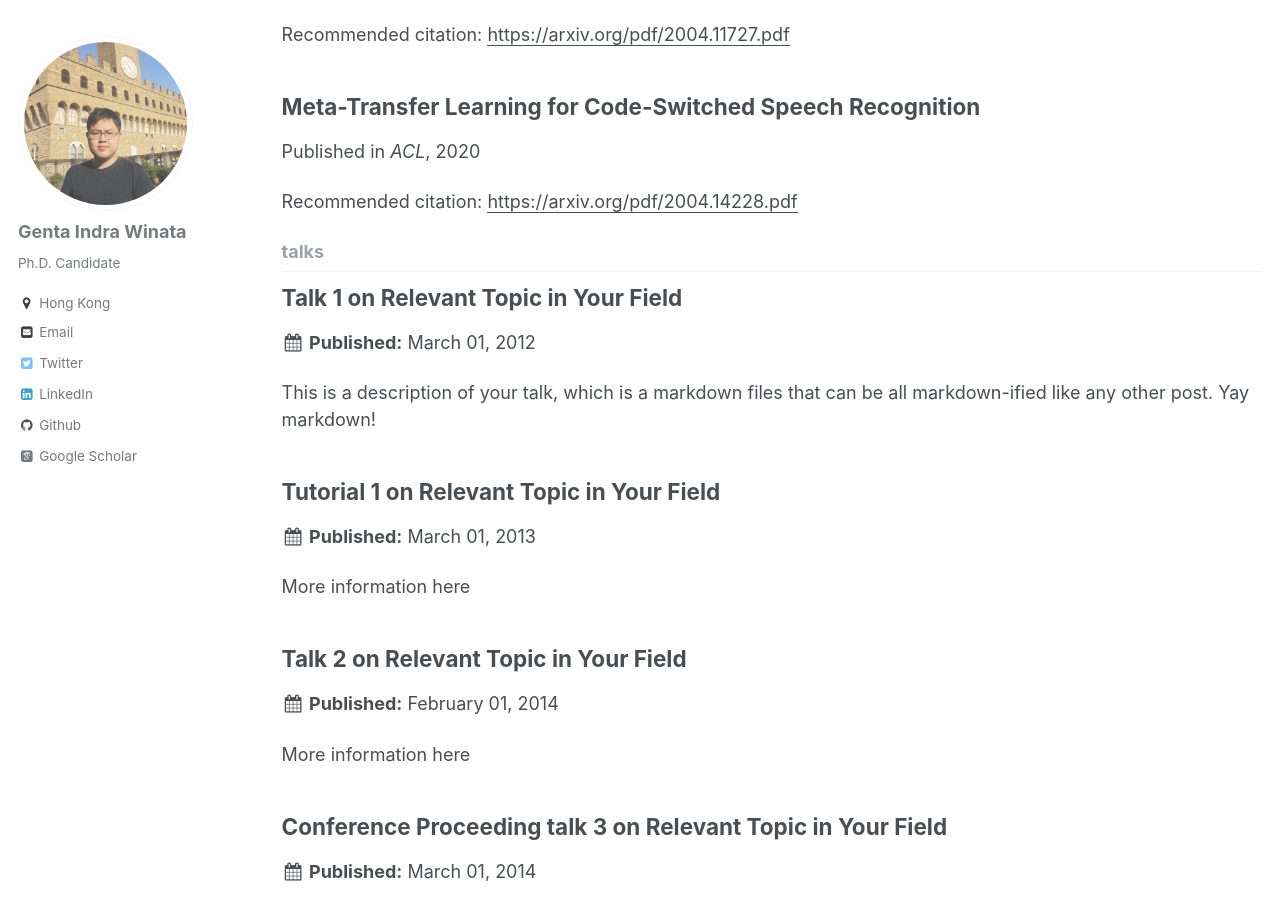
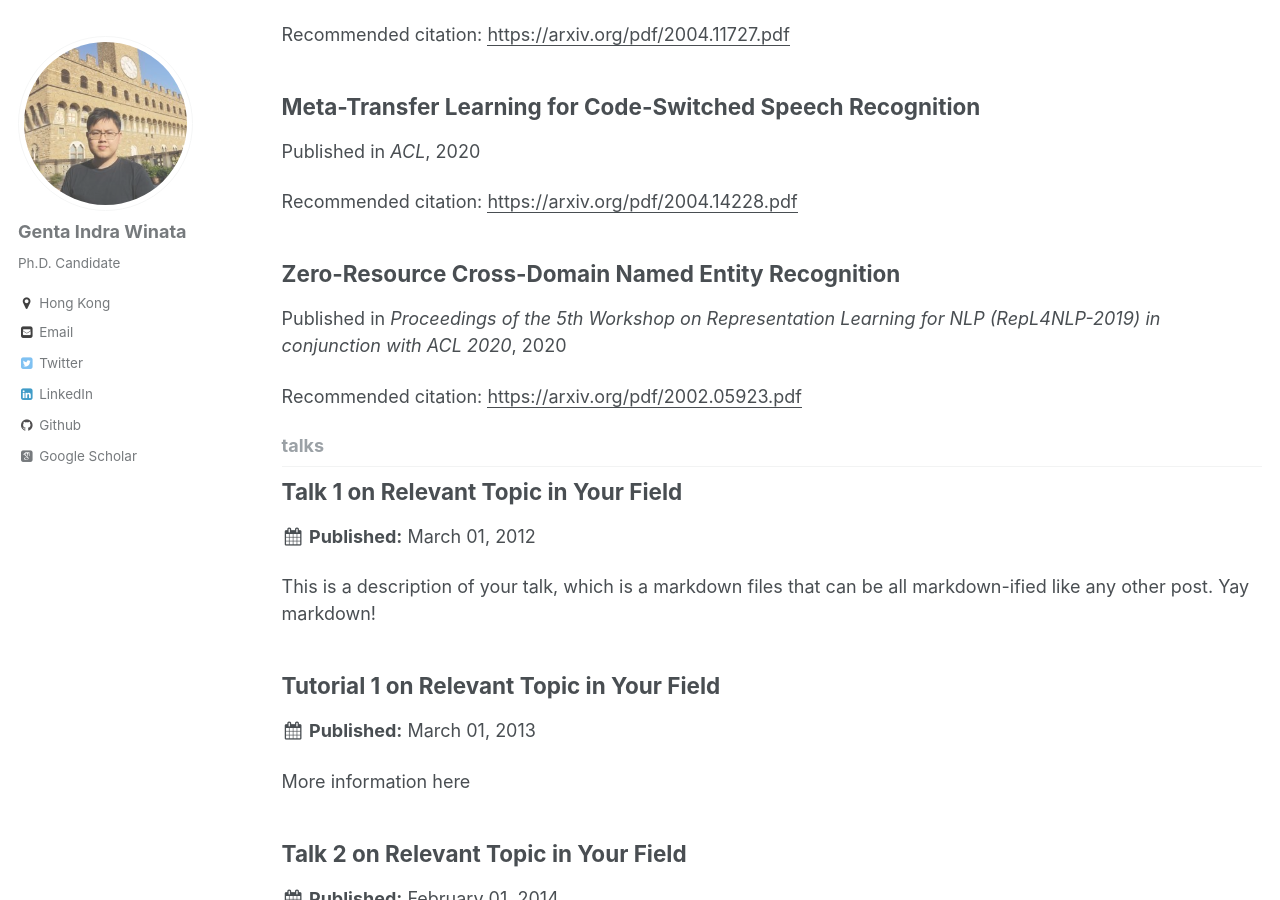
Before and after one commit to gentaiscool/gentaiscool.github.io, a Jekyll site: the page built from _pages/collection-archive.html, in a window 1280 px wide and 900 px high, scrolled down 6123 px. Built offline with Jekyll 4.4.1, drawn with Linux system fonts in a browser that asks for light colours; some web fonts are replaced.

Commit message:
update highlight and add a publication

```diff
--- a/_layouts/about.html
+++ b/_layouts/about.html
@@ -79,6 +79,7 @@ layout: default
       <h1 class="page__title" itemprop="headline">Highlights</h1>
       <ul style="line-height:100%; font-size:16px">
         <!-- <li>Program Committee of <a href="https://cod1r.github.io/Code-Switching/" style="color:#000000">4th Code-Switching Workshop, LREC 2020</a></li> -->
+        <li><a href="https://arxiv.org/pdf/2002.05923.pdf">Zero-shot Cross-Domain Named Entity Recognition</a> paper is accepted at RepL4NLP, 2020</li>
         <li>Two papers <a href="https://arxiv.org/abs/2004.11727" style="color:#000000">Coach</a> and <a href="https://arxiv.org/abs/2004.14228" style="color:#000000">Meta-Transfer Learning</a> accepted at ACL 2020</li>
         <li><a href="https://arxiv.org/abs/1910.13923" style="color:#000000">Low-Rank Transformer</a> accepted at ICASSP 2020 (oral)</li>
         <li>Two papers accepted at AAAI 2020 (oral and demo)</li>
--- /dev/null
+++ b/_publications/2020-07-09-paper-zero.md
@@ -0,0 +1,13 @@
+---
+title: "Zero-Resource Cross-Domain Named Entity Recognition"
+collection: publications
+status: published
+permalink: /publication/2020-07-09-paper-zero
+excerpt: ''
+date: 2020-07-09
+venue: 'Proceedings of the 5th Workshop on Representation Learning for NLP (RepL4NLP-2019) in conjunction with ACL 2020'
+paperurl: 'https://arxiv.org/pdf/2002.05923.pdf'
+authors: 'Zihan Liu, Genta Indra Winata, Pascale Fung'
+citation: ''
+paper: 'https://arxiv.org/pdf/2002.05923.pdf'
+---
```
